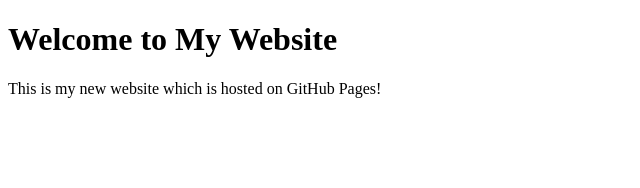
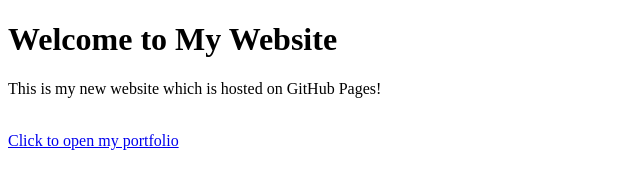
Before and after one commit to CrikeyMikey0/Portfolio, a plain HTML site: page index.html in a window 1280 px wide. Shown: the whole page, without its empty margins (0-640 px from the left). Drawn offline with Linux system fonts and the light colour scheme.

Commit message:
Update index.html

```diff
--- a/index.html
+++ b/index.html
@@ -10,6 +10,8 @@
     <main>
         <h1>Welcome to My Website</h1>
         <p>This is my new website which is hosted on GitHub Pages!</p>
+      <br>
+      <a href = "karan.html">Click to open my portfolio</a>
     </main>
   </body>
 </html>
```
